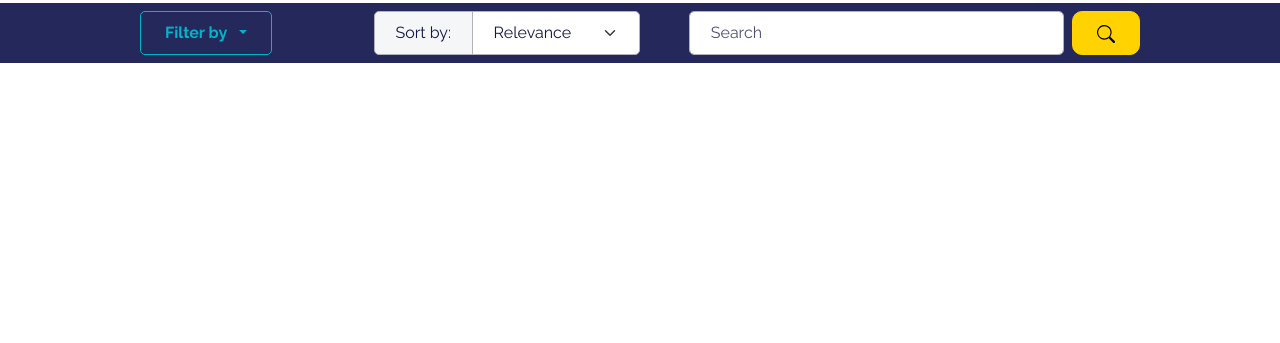
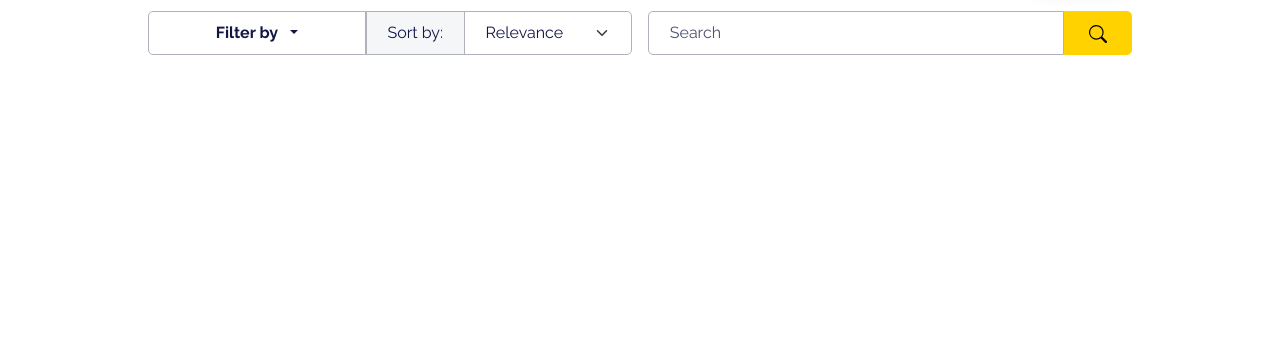
Before and after one commit to ShyamGadde/book-my-doctor, a PHP site: page /find-doctor.php in a window 1280 px wide. Shown: the part 77-420 px from the top of the page. Run offline with PHP 8.4, Linux system fonts and the light colour scheme; data that the repository does not hold is empty; some web fonts are replaced.

Commit message:
fix: :lipstick: I don't know what to say

```diff
--- a/find-doctor.php
+++ b/find-doctor.php
@@ -18,7 +18,7 @@ if (($_GET["filter"] ?? '') === "true") {
 }
 ?>
 
-<div style="margin-top: 80px; background: #24285b">
+<div style="margin-top: 80px">
   <div class="toast-container position-fixed top-0 end-0 me-2 mt-2">
     <div class="toast fade bg-danger-subtle" style="border-radius: 5px;" data-aos="fade-left" role="alert" aria-live="assertive" aria-atomic="true">
       <div class="toast-header">
@@ -52,10 +52,10 @@ if (($_GET["filter"] ?? '') === "true") {
     <form id="filter-form">
       <input type="hidden" name="filter" value="true">
       <div class="row py-2">
-        <div class="col p-0 mt-0 mb-2 mb-md-0 d-flex align-items-center justify-content-between col-12 col-md-6">
+        <div class="col col-12 col-md-6 p-0 px-2 mt-0 mb-2 mb-md-0 d-flex align-items-center">
 
-          <div class="dropdown">
-            <button class="btn btn-outline-info dropdown-toggle" aria-expanded="false" data-bs-toggle="dropdown" type="button" style="border-radius: 5px;">
+          <div class="dropdown d-flex flex-grow-1">
+            <button class="btn btn-white border dropdown-toggle flex-grow-1" aria-expanded="false" data-bs-toggle="dropdown" type="button" style="border-top-left-radius: 5px; border-bottom-left-radius: 5px;">
               Filter by&nbsp;
             </button>
 
@@ -112,10 +112,7 @@ if (($_GET["filter"] ?? '') === "true") {
           <!-- Sort form -->
           <div class="d-flex align-items-center">
             <div class="input-group">
-              <span class="input-group-text" style="
-                      border-top-left-radius: 5px;
-                      border-bottom-left-radius: 5px;
-                    ">Sort by:</span><select id="sort-field" class="form-select" name="sort-field" style="
+              <span class="input-group-text">Sort by:</span><select id="sort-field" class="form-select" name="sort-field" style="
                       border-top-right-radius: 5px;
                       border-bottom-right-radius: 5px;
                     ">
@@ -128,11 +125,11 @@ if (($_GET["filter"] ?? '') === "true") {
         </div>
 
         <!-- Search form -->
-        <div class="col p-0 m-0 col-12 col-md-6">
-          <div class="d-flex align-items-center justify-content-center">
-            <input class="form-control ms-md-auto w-75" type="search" name="search" placeholder="Search" style="border-radius: 5px" />
+        <div class="col p-0 px-2 m-0 col-12 col-md-6">
+          <div class="d-flex align-items-center">
+            <input class="form-control ms-md-auto" type="search" name="search" placeholder="Search" style="border-top-left-radius: 5px; border-bottom-left-radius: 5px" />
 
-            <button class="btn btn-primary btn-secondary px-4 ms-2" type="submit" style="border-radius: 10px">
+            <button class="btn btn-primary btn-secondary" type="submit" style="border-top-right-radius: 5px; border-bottom-right-radius: 5px;">
               <svg xmlns="http://www.w3.org/2000/svg" width="1em" height="1em" fill="currentColor" viewBox="0 0 16 16" class="bi bi-search" style="font-size: 18px">
                 <path d="M11.742 10.344a6.5 6.5 0 1 0-1.397 1.398h-.001c.03.04.062.078.098.115l3.85 3.85a1 1 0 0 0 1.415-1.414l-3.85-3.85a1.007 1.007 0 0 0-.115-.1zM12 6.5a5.5 5.5 0 1 1-11 0 5.5 5.5 0 0 1 11 0z"></path>
               </svg>
@@ -170,7 +167,7 @@ if (($_GET["filter"] ?? '') === "true") {
   }
 </script>
 
-<section class="mt-5">
+<section class="mt-3">
   <div class="container text-center">
     <div class="row row-cols-md-2 g-4">
 
```
